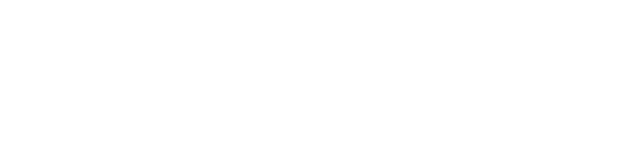
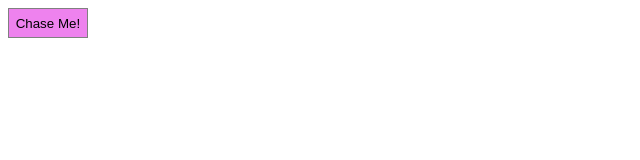
Before and after one commit to abhimanyu-chaudhary/UI-Elements, a plain HTML site: page Frustating Button/index.html in a window 1280 px wide. Shown: the whole page, without its empty margins (0-640 px from the left). Drawn offline with Linux system fonts and the light colour scheme.

Commit message:
Update index.html

```diff
--- a/Frustating Button/index.html
+++ b/Frustating Button/index.html
@@ -4,8 +4,15 @@
     <meta charset="UTF-8">
     <meta name="viewport" content="width=device-width, initial-scale=1.0">
     <title>Document</title>
+    <style>
+        .btn{
+            background-color: violet;
+            border: .5px solid gray;
+            padding: .5em
+        }
+    </style>
 </head>
 <body>
-
+    <button class="btn">Chase Me!</button>
 </body>
 </html>
```
